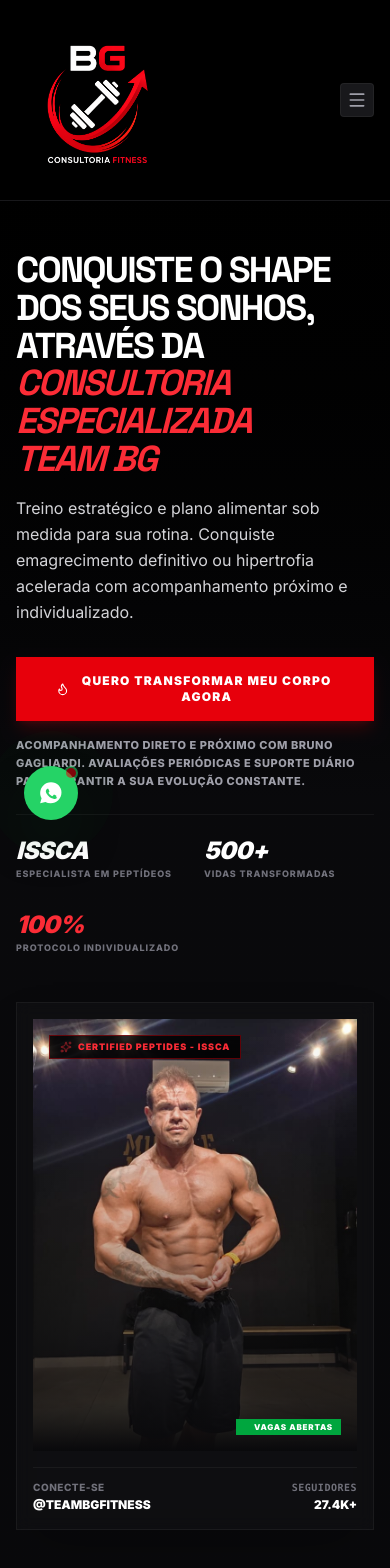
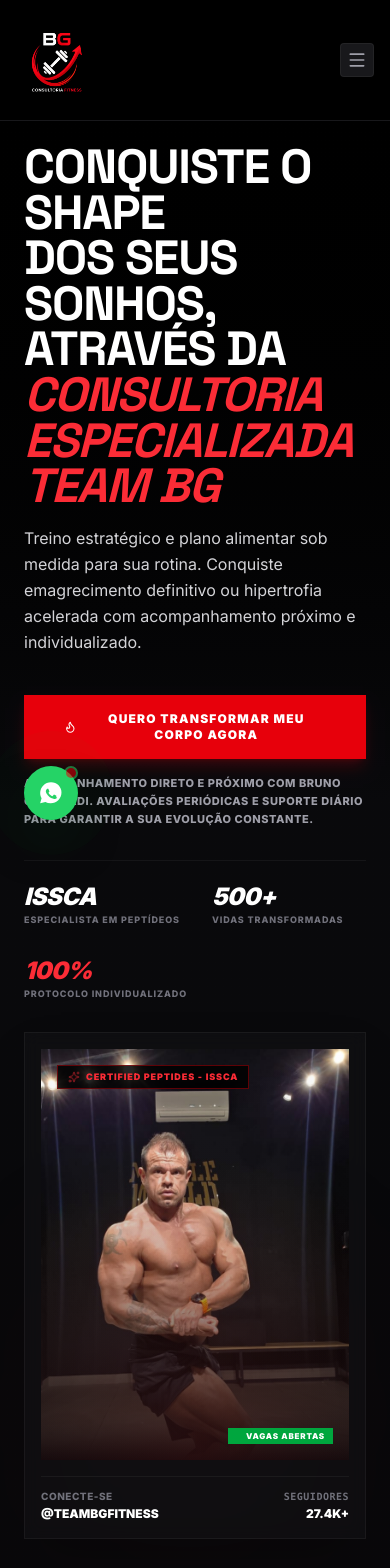
Before and after one commit to diegorosadev1/team-bg-consultoria, a React (Vite) app: page / in a window 390 px wide. Shown: the top 1568 px of the page. Built offline with nearby package versions, Linux system fonts and the light colour scheme.

Commit message:
fix: adjust hero layout and mobile spacing

```diff
--- a/src/components/Hero.tsx
+++ b/src/components/Hero.tsx
@@ -1,7 +1,7 @@
 import { motion } from "motion/react";
-import { ArrowRight, Flame, Sparkles } from "lucide-react";
+import { Flame, Sparkles } from "lucide-react";
 import { CONFIG } from "../config";
-import BrunoImage from '../assets/images/bruno_trainer_1783462362834.jpg'
+import BrunoImage from "../assets/images/bruno_trainer.jpeg";
 interface HeroProps {
   onOpenAssessment: () => void;
 }
@@ -10,19 +10,22 @@ export default function Hero({ onOpenAssessment }: HeroProps) {
   return (
     <section
       id="home"
-      className="relative min-h-screen flex items-center justify-center pt-28 pb-16 overflow-hidden bg-zinc-950"
+      className="relative min-h-screen flex items-center overflow-hidden bg-zinc-950 pt-36 lg:pt-28 pb-16"
     >
       {/* Background Gradients and Effects */}
       <div className="absolute inset-0 bg-gradient-to-b from-black via-zinc-950 to-zinc-950 z-0" />
 
       {/* Red ambient background glow behind the trainer */}
       <div className="absolute right-0 top-10 w-[500px] h-[500px] bg-red-600/10 rounded-full blur-[140px] pointer-events-none z-0 hidden lg:block" />
-      <div className="absolute left-10 bottom-10 w-[300px] h-[300px] bg-red-850/5 rounded-full blur-[100px] pointer-events-none z-0" />
+      <div className="absolute left-10 bottom-10 w-[300px] h-[300px] bg-red-900/5 rounded-full blur-[100px] pointer-events-none z-0" />
 
-      <div className="relative max-w-7xl mx-auto px-4 sm:px-6 lg:px-8 z-10 w-full">
-        <div className="grid grid-cols-1 lg:grid-cols-12 gap-12 items-center">
+      <div className="relative z-10 w-full max-w-7xl mx-auto px-6 sm:px-8 lg:px-8">
+        {" "}
+        <div className="grid grid-cols-1 lg:grid-cols-12 gap-8 xl:gap-12 items-center">
+          {" "}
           {/* Hero Left Content */}
-          <div className="lg:col-span-7 space-y-6 text-left pt-35 sm:pt-8 lg:pt-0">
+          <div className="lg:col-span-7 max-w-[720px] space-y-8 text-left">
+            {" "}
             {/* Main Heading & Subtitle */}
             <motion.div
               initial={{ opacity: 0, y: 15 }}
@@ -30,7 +33,7 @@ export default function Hero({ onOpenAssessment }: HeroProps) {
               transition={{ duration: 0.6, delay: 0.1 }}
               className="space-y-4"
             >
-              <h1 className="font-display text-4xl sm:text-5xl lg:text-6xl font-black leading-[1.05] tracking-tighter uppercase text-white">
+              <h1 className="font-display text-5xl sm:text-6xl xl:text-7xl font-black leading-[0.95] tracking-tight uppercase text-white">
                 CONQUISTE O SHAPE <br />
                 DOS SEUS SONHOS, <br />
                 ATRAVÉS DA <br />
@@ -45,7 +48,6 @@ export default function Hero({ onOpenAssessment }: HeroProps) {
                 acompanhamento próximo e individualizado.
               </p>
             </motion.div>
-
             {/* CTA button with bottom small caption */}
             <motion.div
               initial={{ opacity: 0, y: 15 }}
@@ -68,7 +70,6 @@ export default function Hero({ onOpenAssessment }: HeroProps) {
                 constante.
               </p>
             </motion.div>
-
             {/* Trust Badges */}
             <motion.div
               initial={{ opacity: 0 }}
@@ -104,7 +105,6 @@ export default function Hero({ onOpenAssessment }: HeroProps) {
               </div>
             </motion.div>
           </div>
-
           {/* Hero Right Visual Column - Cutout Trainer with Glow background */}
           <div className="lg:col-span-5 relative flex justify-center lg:justify-end">
             <motion.div
@@ -125,8 +125,13 @@ export default function Hero({ onOpenAssessment }: HeroProps) {
 
                 {/* Red lighting gradient overlap overlay */}
                 <div className="absolute inset-0 bg-gradient-to-t from-zinc-950 via-zinc-950/20 to-transparent z-10" />
-                <div className="absolute inset-0 bg-radial-gradient(circle_at_bottom,_var(--tw-gradient-stops)) from-red-600/10 via-transparent to-transparent z-10 opacity-70" />
-
+                <div
+                  className="absolute inset-0 z-10 opacity-70"
+                  style={{
+                    background:
+                      "radial-gradient(circle at bottom, rgba(220,38,38,.18) 0%, transparent 70%)",
+                  }}
+                />
                 {/* Info badge */}
                 <div className="absolute top-4 left-4 z-20">
                   <span className="px-2.5 py-1 bg-black/85 border border-red-600/40 text-[9px] font-black tracking-widest text-red-500 flex items-center gap-1.5">
--- a/src/components/Navbar.tsx
+++ b/src/components/Navbar.tsx
@@ -69,7 +69,7 @@ export default function Navbar({ onOpenAssessment }: NavbarProps) {
             <img
               src={logo}
               alt="BG Consultoria Fitness"
-              className=" h-40 object-contain transition-transform duration-300 group-hover:scale-105"
+              className="h-20 lg:h-24 object-contain transition-transform duration-300 group-hover:scale-105"
             />
           </a>
 
--- /dev/null
+++ b/src/vite-env.d.ts
@@ -0,0 +1,7 @@
+/// <reference types="vite/client" />
+
+declare module "*.png";
+declare module "*.jpg";
+declare module "*.jpeg";
+declare module "*.svg";
+declare module "*.webp";
```
Also changed, not shown: package.json (+8 -6 lines), src/main.tsx (+5 -5 lines), tsconfig.json (+23 -16 lines), 1 other file (tests, documents, lock files or other folders).
